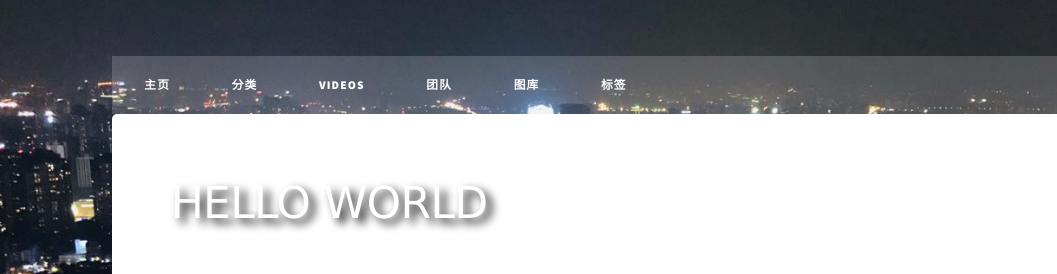
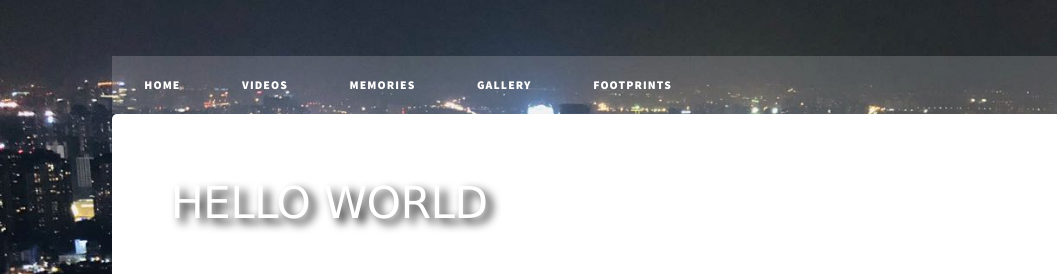
Before and after one commit to joycepy711/joycepy711.github.io, a plain HTML site: page 2019/01/31/hello-world/index.html in a window 1280 px wide. Shown: the part 179-453 px from the top of the page, 0-1057 px from the left. Drawn offline with nearby package versions, Linux system fonts and the light colour scheme; some packages are replaced by stand-ins of ours; a script that the page names is missing.

Commit message:
Site updated: 2019-01-31 20:41:53

```diff
--- a/2019/01/31/hello-world/index.html
+++ b/2019/01/31/hello-world/index.html
@@ -88,17 +88,9 @@
             <ul class="menu links">
 			<!-- Homepage  主页  -->
 			<li>
-	            <a href="/" rel="nofollow">主页</a>
+	            <a href="/" rel="nofollow">Home</a>
 	        </li>
 			<!-- categories_name  分类   -->
-
-	        <li class="active">
-	            <a href="#s1">分类</a>
-	                    <ul class="submenu">
-	                        <li>
-
-	                    </li></ul>
-	        </li>
 
 	        <!-- archives  归档   -->
 
@@ -112,20 +104,20 @@
 		        </li>
 
 		        <li>
-		            <a href="/group/" title="团队">
-		                团队
+		            <a href="/group/" title="Memories">
+		                Memories
 		            </a>
 		        </li>
 
 		        <li>
-		            <a href="/gallery/" title="图库">
-		                图库
+		            <a href="/gallery/" title="Gallery">
+		                Gallery
 		            </a>
 		        </li>
 
 		        <li>
-		            <a href="/tag/" title="标签">
-		                标签
+		            <a href="/tag/" title="Footprints">
+		                Footprints
 		            </a>
 		        </li>
 
```
Also changed, not shown: archives/2019/01/index.html (+7 -15 lines), archives/2019/index.html (+7 -15 lines), archives/index.html (+7 -15 lines), index.html (+7 -15 lines), img/logo_ourspace.jpg.
